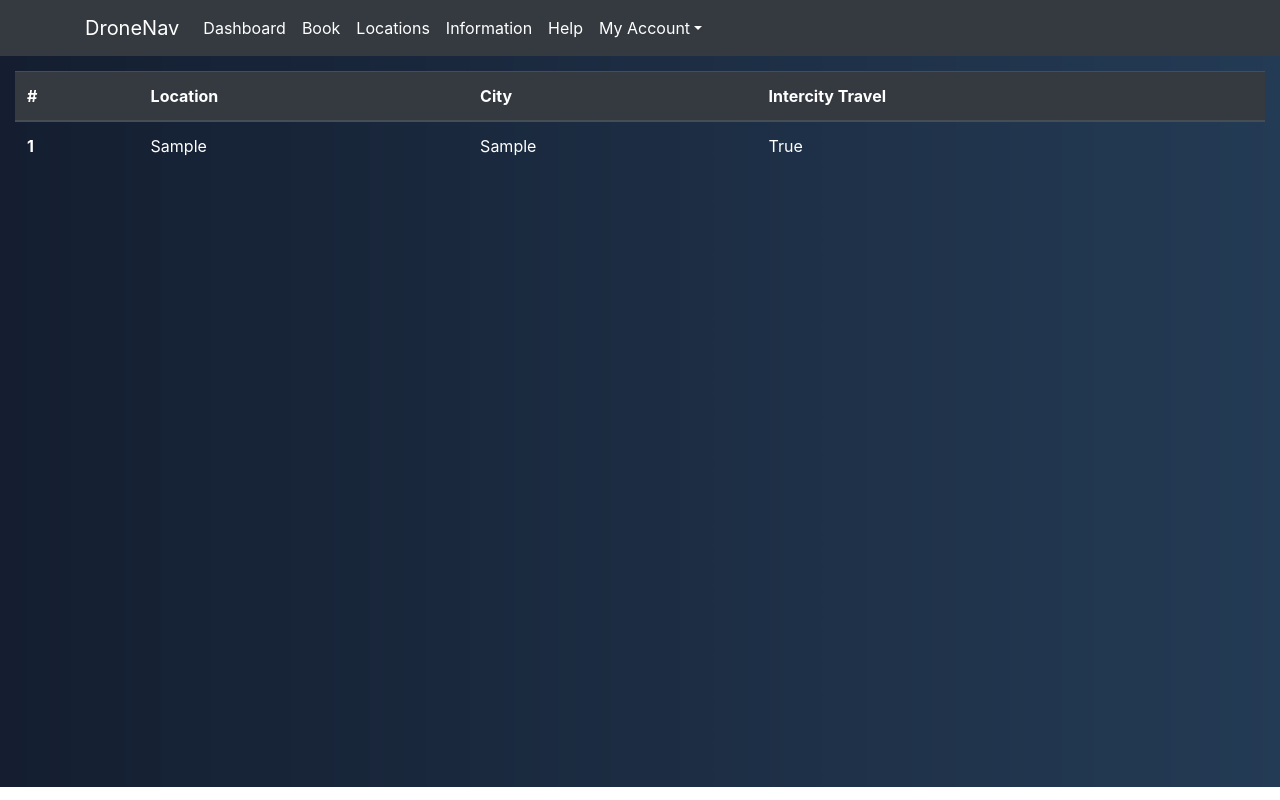
After one commit to mriduldhall/DroneNav, a Django app: page /dashboard/locations in a window 1280 px wide. The commit adds this page. Run offline with Django 3.2, Linux system fonts and the light colour scheme; tables that the repository leaves empty hold one stand-in row (values such as "Sample post"); some libraries are stand-ins or nearby versions.

Commit message:
Finished stage 8 of intracity travel

```diff
--- a/drone_system/drones.py
+++ b/drone_system/drones.py
@@ -443,3 +443,13 @@ def deserialize_datetime(raw_time_list):
     for time in raw_time_list:
         time_list.append(datetime.strptime(time, '%Y-%m-%d %H:%M:%S.%f%z'))
     return time_list
+
+
+def get_locations_data():
+    locations_data = []
+    all_locations = (locations.objects.all()).order_by('id')
+    for location in all_locations:
+        city_data = (cities.objects.filter(id=location.city_id))[0]
+        location_data = [location.location, city_data.city, location.intercity]
+        locations_data.append(location_data)
+    return locations_data
--- a/drone_system/templates/drone_system/base.html
+++ b/drone_system/templates/drone_system/base.html
@@ -22,6 +22,7 @@
             <div class="navbar-nav">
                 <a class="nav-item nav-link active" href="{% url 'drone_system:dashboard' %}">Dashboard<span class="sr-only">(current)</span></a>
                 <a class="nav-item nav-link active" href="{% url 'drone_system:book' %}">Book<span class="sr-only">(current)</span></a>
+                <a class="nav-item nav-link active" href="{% url 'drone_system:locations' %}">Locations<span class="sr-only">(current)</span></a>
                 <a class="nav-item nav-link active" href="{% url 'drone_system:information' %}">Information<span class="sr-only">(current)</span></a>
                 <a class="nav-item nav-link active" href="{% url 'drone_system:help' %}">Help<span class="sr-only">(current)</span></a>
                 <div class="nav-item active dropdown">
--- /dev/null
+++ b/drone_system/templates/drone_system/locations.html
@@ -0,0 +1,30 @@
+{% extends 'drone_system/base.html' %}
+
+{% block content %}
+    <nav class="container-fluid" style="background-image:url('../../static/drone_system/Dashboard Background.png');background-repeat:no-repeat;color:floralwhite;background-size:cover;height:100%;min-height:91.35vh">
+        <nav style="padding-top: 15px">
+            <nav class="table-responsive">
+                <table class="table">
+                    <thead class="thead-dark">
+                        <tr>
+                            <th scope="col">#</th>
+                            <th scope="col">Location</th>
+                            <th scope="col">City</th>
+                            <th scope="col">Intercity Travel</th>
+                        </tr>
+                    </thead>
+                    <tbody>
+                        {% for location in locations_data %}
+                            <tr>
+                                <th scope="row" style="color: white">{{ forloop.counter }}</th>
+                                <td style="color: white">{{ location.0 }}</td>
+                                <td style="color: white">{{ location.1 }}</td>
+                                <td style="color: white">{{ location.2 }}</td>
+                            </tr>
+                        {% endfor %}
+                    </tbody>
+                </table>
+            </nav>
+        </nav>
+    </nav>
+{% endblock %}
--- a/drone_system/urls.py
+++ b/drone_system/urls.py
@@ -7,6 +7,7 @@ app_name = "drone_system"
 urlpatterns = [
     path('', views.dashboard, name="dashboard"),
     path('book', views.book, name="book"),
+    path('locations', views.locations, name="locations"),
     path('information', views.information, name="information"),
     path('help', views.help, name="help"),
     path('logout', views.logout, name="logout"),
--- a/drone_system/views.py
+++ b/drone_system/views.py
@@ -2,7 +2,7 @@ from django.shortcuts import render
 from django.shortcuts import redirect
 from .forms import BookForm, ChangePassword, DeleteAccount, FutureBook
 from .settings import validate_password, change_password, delete_account
-from .drones import get_vehicles_of_user, get_all_drone_data, get_all_base_data, form_time, get_future_bookings_of_user, plan_route, plan_time, plan_future_time, book_journey, convert_vehicles_to_ids, convert_vehicle_ids_to_vehicles, convert_locations_to_ids, convert_locations_ids_to_locations, serialize_datetime, deserialize_datetime
+from .drones import get_vehicles_of_user, get_all_drone_data, get_all_base_data, form_time, get_future_bookings_of_user, plan_route, plan_time, plan_future_time, book_journey, convert_vehicles_to_ids, convert_vehicle_ids_to_vehicles, convert_locations_to_ids, convert_locations_ids_to_locations, serialize_datetime, deserialize_datetime, get_locations_data
 
 
 # Create your views here.
@@ -25,6 +25,14 @@ def information(request):
         "bases_data": bases_data,
     }
     return render(request, '../../drone_system/templates/drone_system/information.html', context)
+
+
+def locations(request):
+    locations_data = get_locations_data()
+    context = {
+        "locations_data": locations_data,
+    }
+    return render(request, '../../drone_system/templates/drone_system/locations.html', context)
 
 
 def book(request):
```
